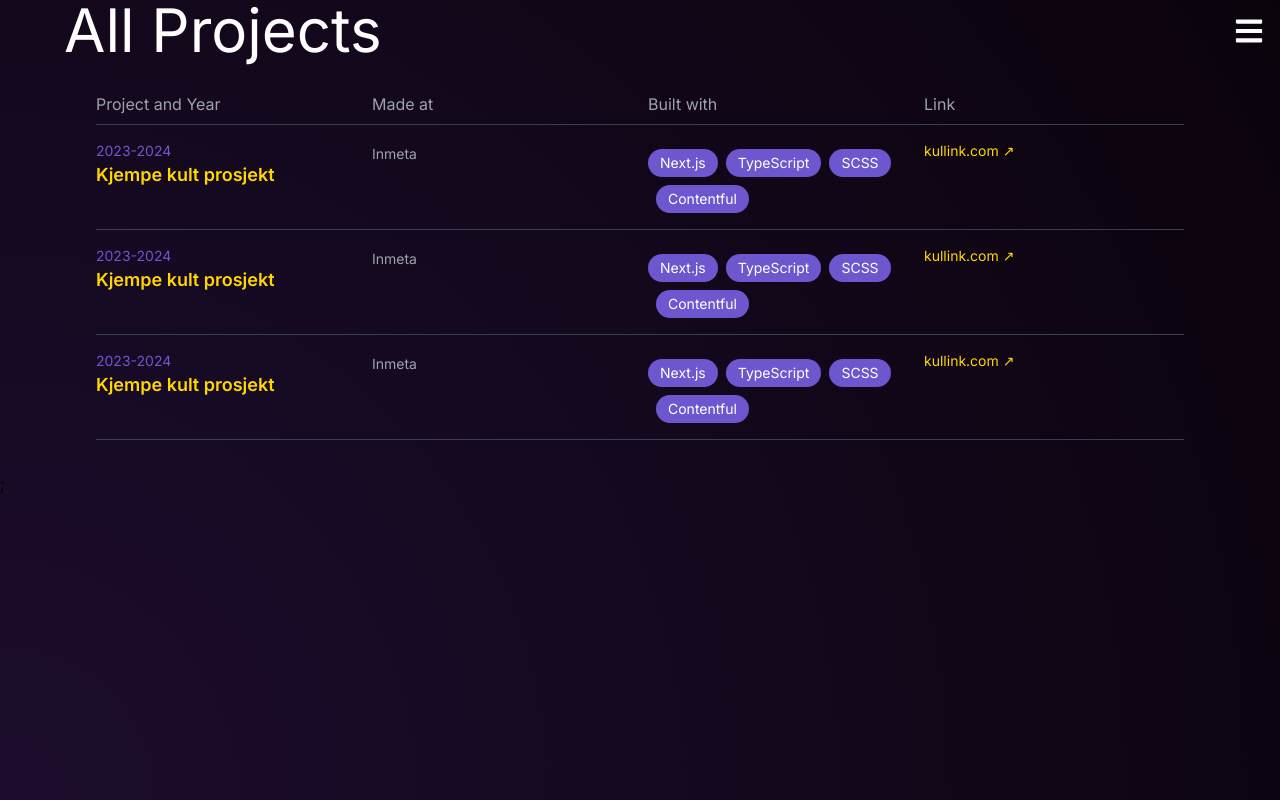
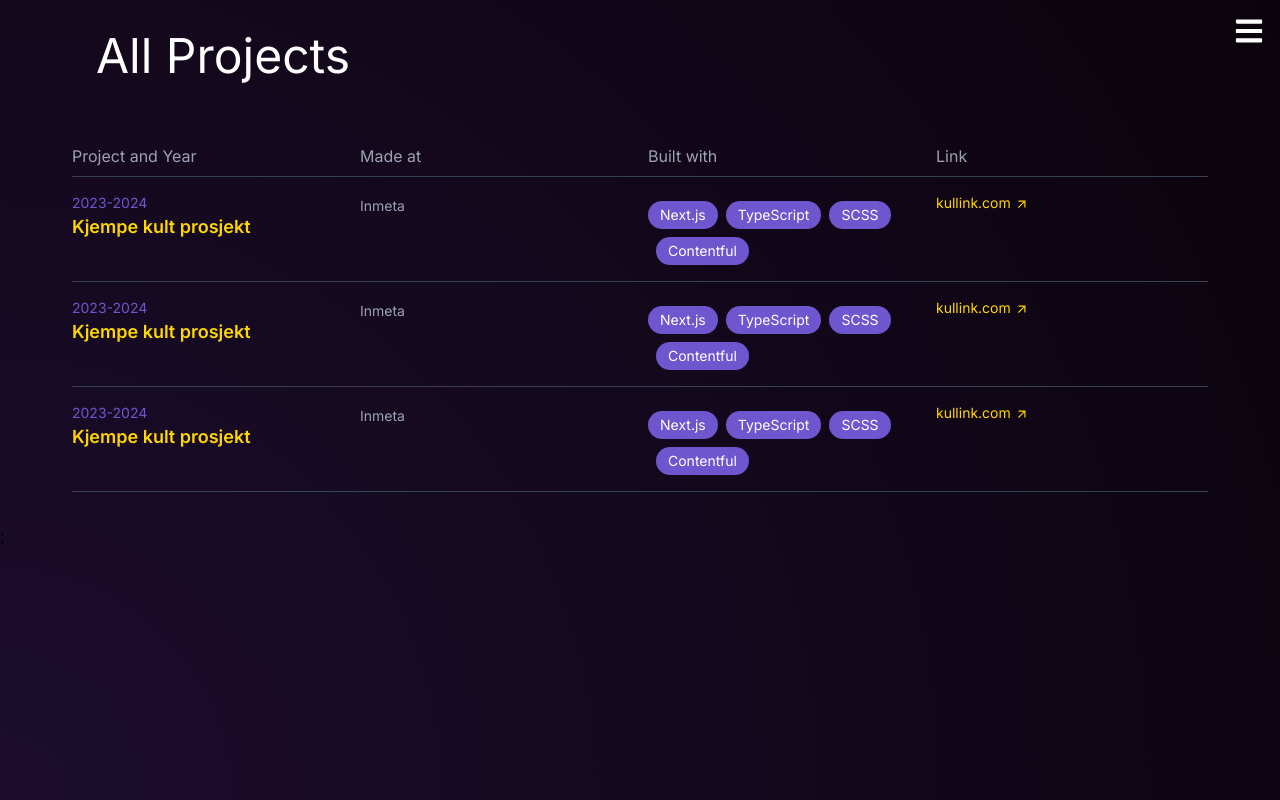
Before and after one commit to Konge5678/Portfolio, a Next.js app: page /Projects in a window 1280 px wide. Built offline with nearby package versions, Linux system fonts and the light colour scheme.

Commit message:
more style changes to the projectlist

```diff
--- a/src/app/Projects/page.tsx
+++ b/src/app/Projects/page.tsx
@@ -28,7 +28,7 @@ const projects = [
 export default function Projects() {
     return (
       <div>
-        <h1 className="text-white text-6xl ml-16">All Projects
+        <h1 className="max-w-6xl mx-auto px-4 sm:px-6 lg:px-8 py-8 text-white text-5xl">All Projects
         </h1>
         <ProjectList projects={projects} />;
         <div>
--- a/src/app/page.tsx
+++ b/src/app/page.tsx
@@ -7,7 +7,7 @@ import BlogCard from "../components/Cards/BlogCard";
 import ContactCard from "@/components/Cards/ContactCard";
 
 
-// lets style
+
 
 export default function Home() {
   return (
--- a/src/components/ProjectList.tsx
+++ b/src/components/ProjectList.tsx
@@ -1,4 +1,5 @@
 import React from 'react';
+import { MdOutlineArrowOutward } from 'react-icons/md';
 
 interface Project {
   year: string;
@@ -14,13 +15,14 @@ interface ProjectListProps {
 
 const ProjectList: React.FC<ProjectListProps> = ({ projects = [] }) => {
   return (
-    <div className="max-w-6xl mx-auto px-4 sm:px-6 lg:px-8 py-8">
+    <div className="max-w-6-screen mx-auto px-4 sm:px-6 lg:px-8 py-8 lg:mx-10">
       <div className="hidden md:grid grid-cols-4 text-left gap-4 border-b border-gray-700 pb-2">
         <span className="text-gray-400">Project and Year</span>
         <span className="text-gray-400">Made at</span>
         <span className="text-gray-400">Built with</span>
         <span className="text-gray-400">Link</span>
       </div>
+
       {projects.length > 0 ? (
         projects.map((project, index) => (
           <div
@@ -29,18 +31,26 @@ const ProjectList: React.FC<ProjectListProps> = ({ projects = [] }) => {
           >
             <div className="col-span-1">
               <span className="text-[#6e56cf] text-sm block">{project.year}</span>
+              <div className="block md:hidden">
                 <a
                   href={project.link}
                   target="_blank"
                   rel="noopener noreferrer"
-                className="text-[#ffd700] text-lg font-semibold block"
+                  className="text-[#ffd700] text-lg font-semibold block group hover:text-[#ffcc00] transition-colors duration-200"
                 >
                   {project.projectName}
+                  <MdOutlineArrowOutward className="inline-block ml-1 group-hover:transform group-hover:translate-x-1 group-hover:-translate-y-1 transition-transform duration-200" />
                 </a>
               </div>
+              <div className="hidden md:block text-[#ffd700] text-lg font-semibold">
+                {project.projectName}
+              </div>
+            </div>
+
             <div className="hidden md:block col-span-1">
               <span className="text-gray-400 text-sm">{project.organization}</span>
             </div>
+
             <div className="hidden md:flex col-span-1 flex-wrap justify-start items-center space-x-2">
               {project.technologies.map((tech, index) => (
                 <span key={index} className="bg-[#6e56cf] text-white text-sm px-3 py-1 rounded-full mt-2">
@@ -48,14 +58,16 @@ const ProjectList: React.FC<ProjectListProps> = ({ projects = [] }) => {
                 </span>
               ))}
             </div>
+
             <div className="hidden md:block col-span-1">
               <a
                 href={project.link}
                 target="_blank"
                 rel="noopener noreferrer"
-                className="text-[#ffd700] text-sm block"
+                className="text-[#ffd700] text-sm block group hover:text-[#ffcc00] transition-colors duration-200"
               >
-                {new URL(project.link).hostname} <span>↗</span>
+                {new URL(project.link).hostname}
+                <MdOutlineArrowOutward className="inline-block ml-1 group-hover:transform group-hover:translate-x-1 group-hover:-translate-y-1 transition-transform duration-200" />
               </a>
             </div>
           </div>
```
Lines whose indentation alone changed are shown as unchanged.
